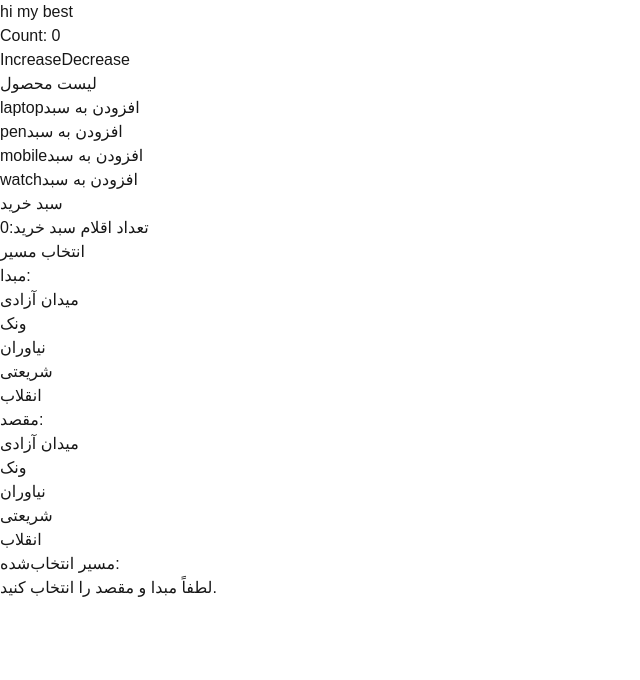
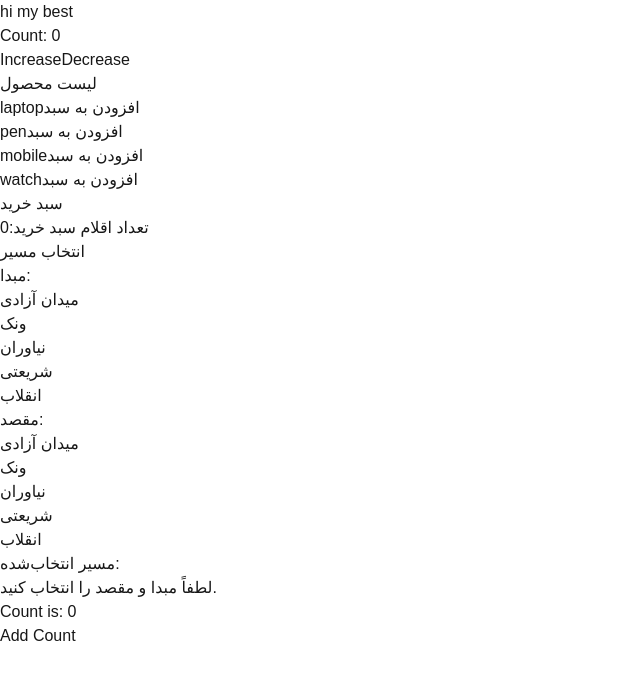
Before and after one commit to frau-azadeh/reactsample, a Next.js app: page / in a window 1280 px wide. Shown: the top 680 px of the page, without its empty margins (0-640 px from the left). Built offline with nearby package versions, Linux system fonts and the light colour scheme.

Commit message:
insert main page

```diff
--- a/src/app/page.tsx
+++ b/src/app/page.tsx
@@ -1,6 +1,8 @@
 import { ButtonClick } from "./component/ButtonClick";
 import { ShoppingCart } from "./component/ShoppingCart";
 import { SnapRouteSelector } from "./component/SnapRouteSelector";
+import { TestButtomClick } from "./component/TestButtomClick";
+
 export default function Home() {
   return (
 <div>
@@ -8,6 +10,7 @@ export default function Home() {
     <ButtonClick/>
     <ShoppingCart/>
     <SnapRouteSelector />
+    <TestButtomClick />
 </div>
   );
 }
```
